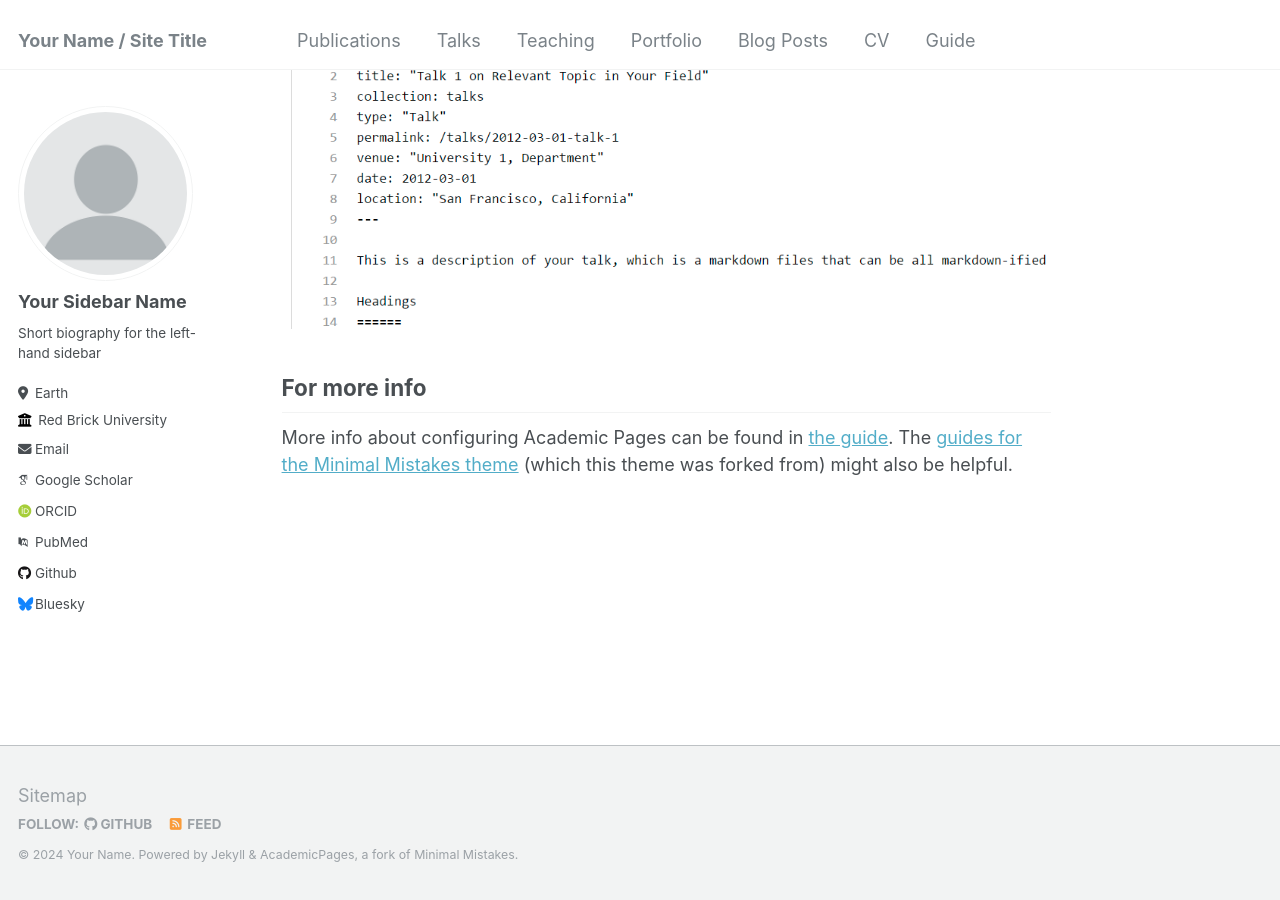
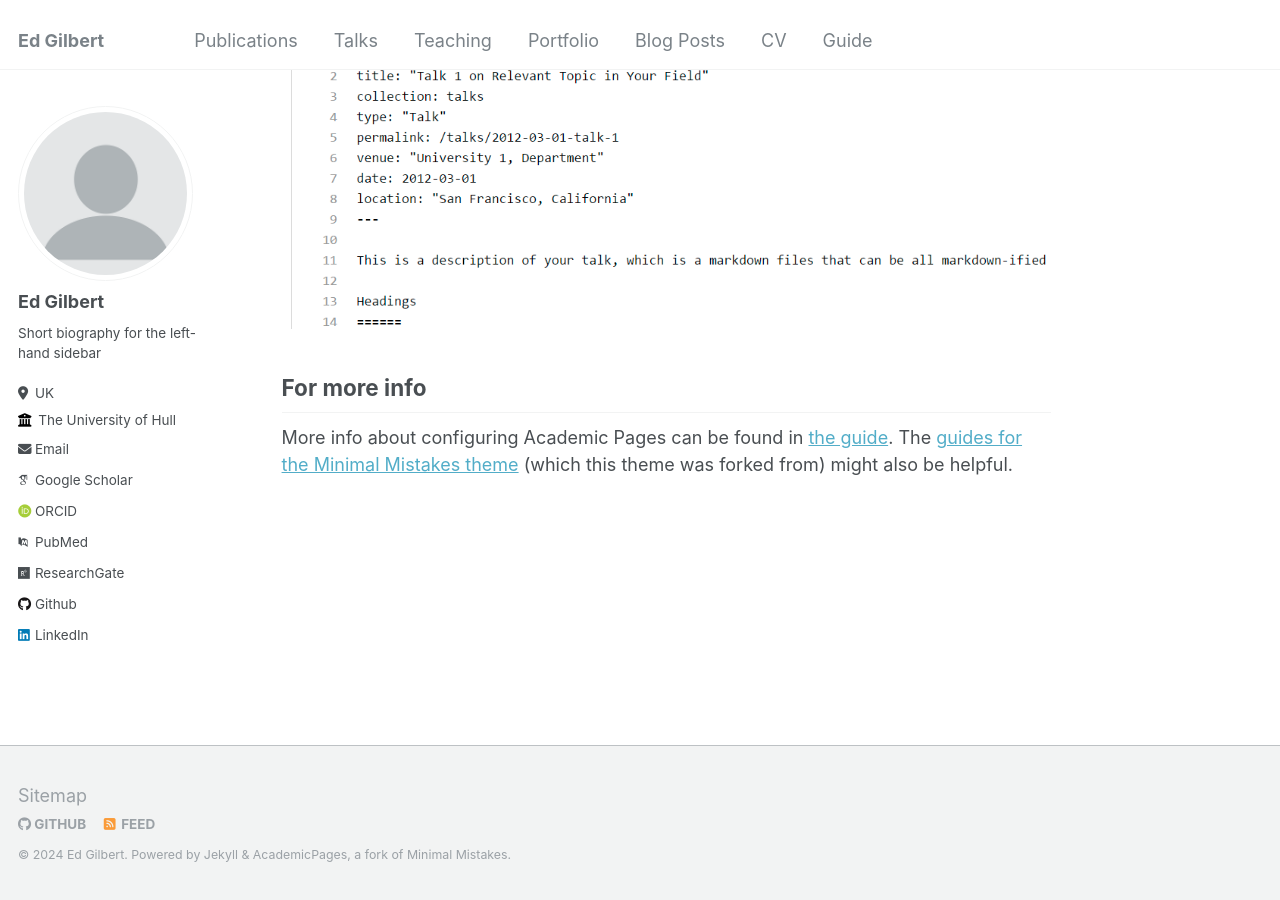
Before and after one commit to EdGGilbert/EdGGilbert.github.io, a Jekyll site: the page built from _pages/about.md, in a window 1280 px wide and 900 px high, scrolled down 2660 px. Built offline with Jekyll 4.4.1, drawn with Linux system fonts in a browser that asks for light colours; some web fonts are replaced.

Commit message:
config file

```diff
--- a/_config.yml
+++ b/_config.yml
@@ -7,14 +7,14 @@
 # server process.
 
 # Basic Site Settings
-locale                   : "en-US"
-title                    : "Your Name / Site Title"
+locale                   : "en-UK"
+title                    : "Ed Gilbert"
 title_separator          : "-"
-name                     : &name "Your Name"
-description              : &description "personal description"
-url                      : https://academicpages.github.io # the base hostname & protocol for your site e.g. "https://mmistakes.github.io"
+name                     : &name "Ed Gilbert"
+description              : &description "Herpetologist with wide interest in ecological and evolutionary processes, particular in the context of conservation"
+url                      : https://edggilbert.github.io # the base hostname & protocol for your site e.g. "https://mmistakes.github.io"
 baseurl                  : "" # the subpath of your site, e.g. "/blog"
-repository               : "academicpages/academicpages.github.io"
+repository               : "edggilbert/edggilbert.github.io"
 
 # Site Author - The following control what appear as part of the author content on the side bar.
 #               If a field is blank the icon and link will not appear, otherwise it will be shown.
@@ -22,33 +22,33 @@ repository               : "academicpages/academicpages.github.io"
 author:
   # Biographic information
   avatar           : "profile.png"
-  name             : "Your Sidebar Name"
+  name             : "Ed Gilbert"
   pronouns         : # example: "she/her"
   bio              : "Short biography for the left-hand sidebar"
-  location         : "Earth"
-  employer         : "Red Brick University"
+  location         : "UK"
+  employer         : "The University of Hull"
   uri              : # URL
-  email            : "none@example.org"
+  email            : "e.gilbert-2021[at]hull.ac.uk"
 
   # Academic websites
   arxiv            : # URL - Update with the correct link to your profile
-  googlescholar    : "https://scholar.google.com/citations?user=PS_CX0AAAAAJ"
+  googlescholar    : "https://scholar.google.com/citations?hl=en&user=9_1cI_cAAAAJ"
   impactstory      : # URL
-  orcid            : "http://orcid.org/yourorcidurl"
+  orcid            : "https://orcid.org/0000-0003-3273-1986"
   semantic         : # URL
   pubmed           : "https://www.ncbi.nlm.nih.gov/pubmed/?term=john+snow"
-  researchgate     : # URL
+  researchgate     : "https://www.researchgate.net/profile/Edward-Gilbert-2"
 
   # Repositories and software development
   bitbucket        : # Username - Update with your username on the site
   codepen          : # Username
   dribbble         : # Username
-  github           : "academicpages"
+  github           : "RepTed"
   kaggle           : # Username
   stackoverflow    : # User number or user number and name (i.e., use "1" or "1/jeff-atwood")
 
   # Social media
-  bluesky          : "bsky.app" # Replace this with you Bluesky username
+  bluesky          : # Replace this with you Bluesky username
   facebook         : # Username
   flickr           : # Username
   foursquare       : # Username
@@ -57,7 +57,7 @@ author:
   keybase          : # Username
   instagram        : # Username
   lastfm           : # Username
-  linkedin         : # Username
+  linkedin         : "www.linkedin.com/in/edward-gilbert-809b9b95"
   mastodon         : # URL
   medium           : # URL
   pinterest        : # Username
@@ -76,7 +76,7 @@ author:
 
 # Site Settings
 teaser                   :  # filename of teaser fallback teaser image placed in /images/, .e.g. "500x300.png"
-breadcrumbs              : false # true, false (default)
+breadcrumbs              : true # true, false (default)
 words_per_minute         : 160
 future                   : true
 read_more                : "disabled" # if enabled, adds "Read more" links to excerpts
@@ -281,7 +281,7 @@ sass:
 permalink: /:categories/:title/
 # paginate: 5 # amount of posts to show
 # paginate_path: /page:num/
-timezone: America/Los_Angeles # http://en.wikipedia.org/wiki/List_of_tz_database_time_zones
+timezone: Europe/London # http://en.wikipedia.org/wiki/List_of_tz_database_time_zones
 
 
 # Plugins
```
